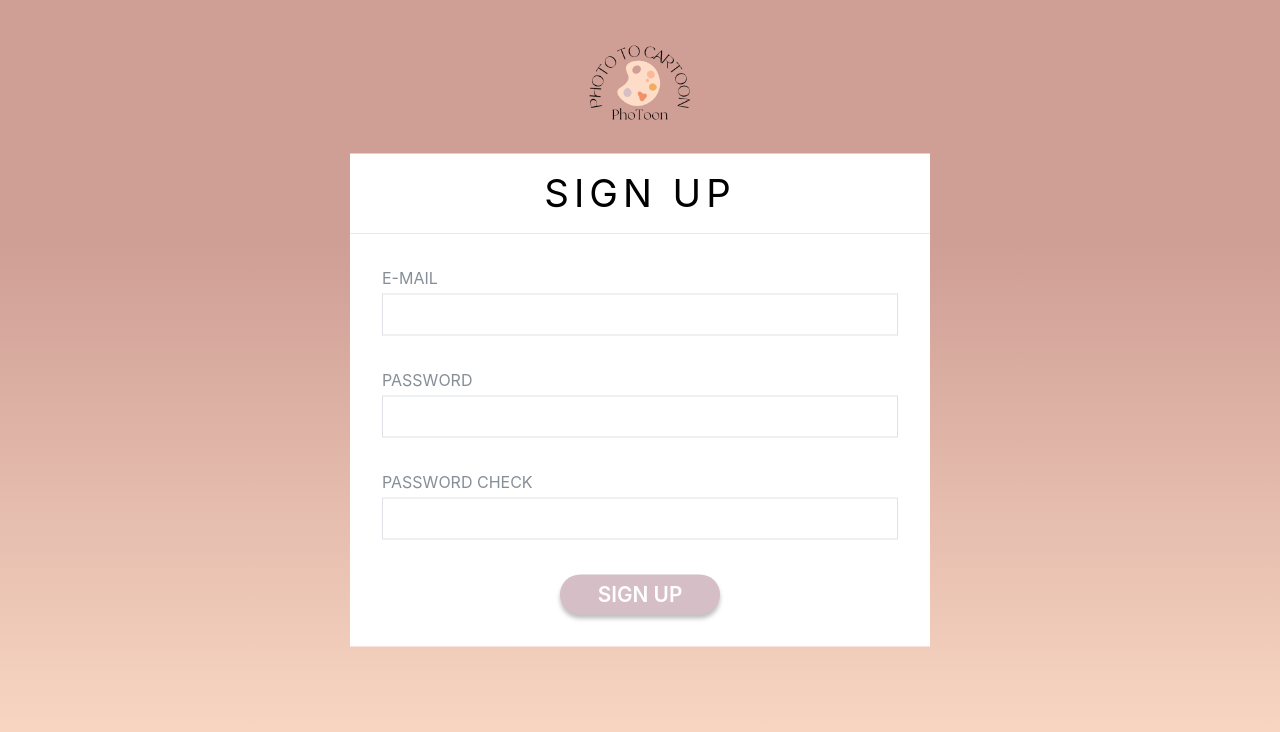
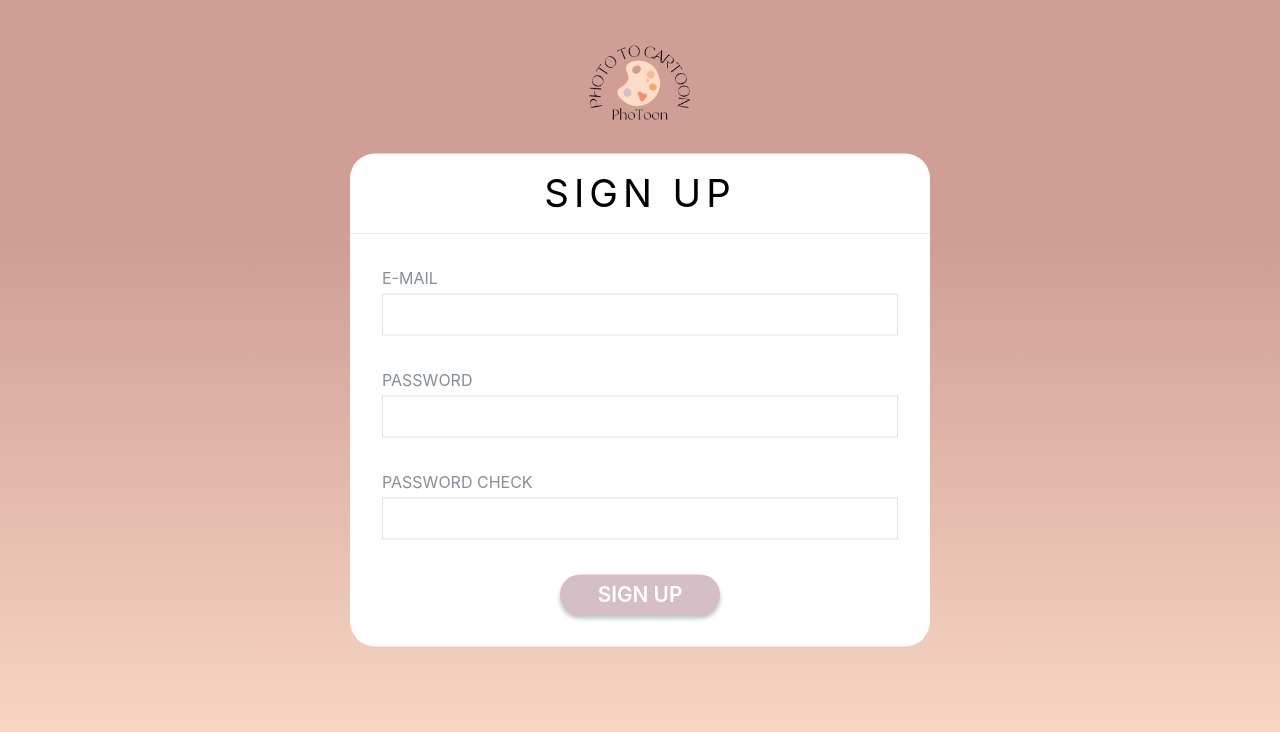
Before and after one commit to 2022-SeongNam-Pre-Internship-TeamE/PhoToon, a React (Create React App) app in the folder frontend/: page /Join in a window 1280 px wide. Shown: the top 732 px of the page. Built offline with nearby package versions, Linux system fonts and the light colour scheme.

Commit message:
chore : Auth 페이지 둥글게, 브랜치 작업 진행준비

```diff
--- a/frontend/src/components/Auth/JoinWrapper.js
+++ b/frontend/src/components/Auth/JoinWrapper.js
@@ -25,6 +25,8 @@ const LogoWrapper = styled.div`
     display: flex;
     align-items: center;
     justify-content: center;
+    border-top-left-radius: 25px;
+    border-top-right-radius: 25px;
 `;
 
 const Logo = styled(Link)`
@@ -39,7 +41,8 @@ const Contents = styled.div`
     background: white;
     padding: 2rem;
     height: auto;
-
+    border-bottom-left-radius: 25px;
+    border-bottom-right-radius: 25px;
 `;
 
 const JoinWrapper = ({children}) => (
--- a/frontend/src/components/Auth/LoginWrapper.js
+++ b/frontend/src/components/Auth/LoginWrapper.js
@@ -1,6 +1,7 @@
 import React from 'react';
 import styled from 'styled-components';
 import { Link } from 'react-router-dom';
+
 
 // 화면의 중앙에 위치시킨다
 const Positioner = styled.div`
@@ -23,6 +24,8 @@ const LogoWrapper = styled.div`
     display: flex;
     align-items: center;
     justify-content: center;
+    border-top-left-radius: 25px;
+    border-top-right-radius: 25px;
 `;
 
 const Logo = styled(Link)`
@@ -37,19 +40,24 @@ const Contents = styled.div`
     background: white;
     padding: 2rem;
     height: auto;
+    border-bottom-left-radius: 25px;
+    border-bottom-right-radius: 25px;
 `;
 
 const LoginWrapper = ({children}) => (
     <Positioner>
         <ShadowedBox>
+
             <LogoWrapper>
                 <Logo to="/">LOGIN</Logo>
             </LogoWrapper>
             <Contents>
                 {children}
             </Contents>
+
         </ShadowedBox>
     </Positioner>
+
 );
 
 export default LoginWrapper;
```
